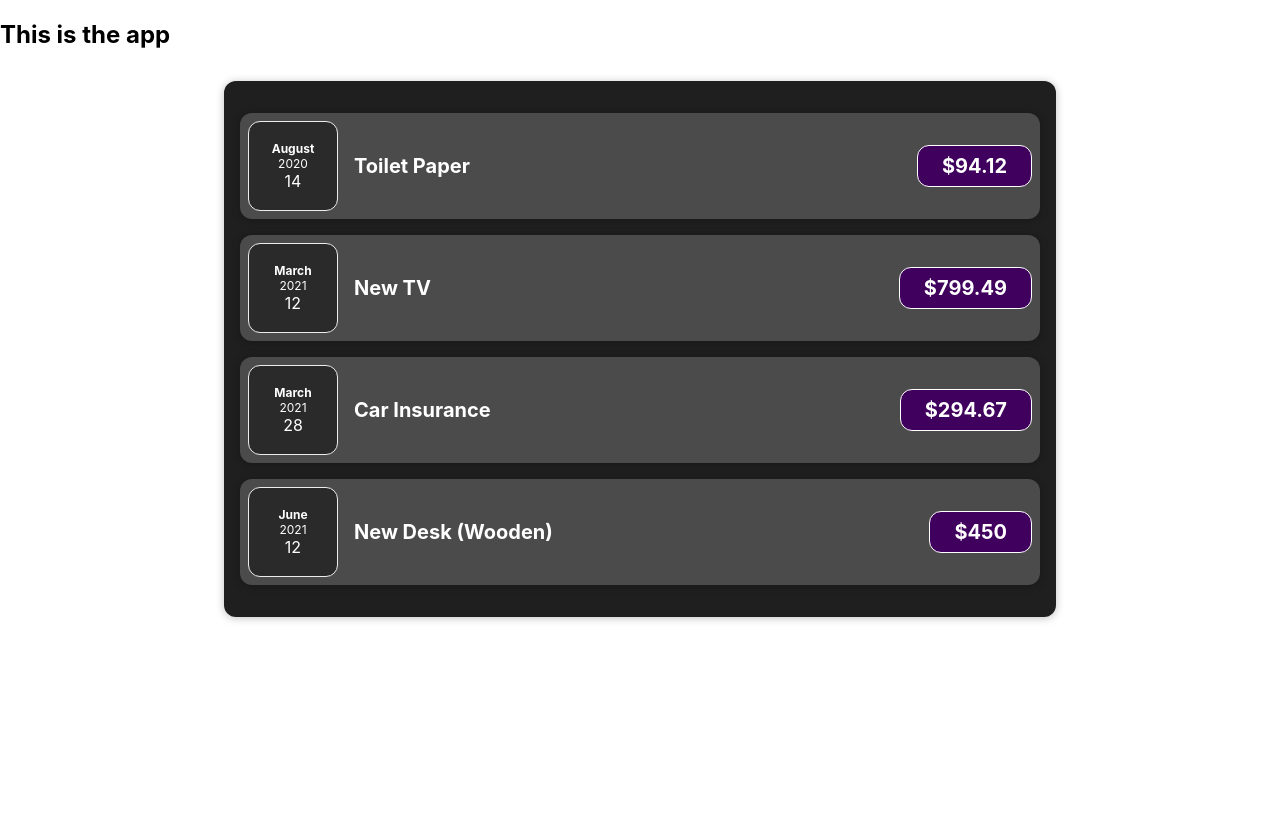
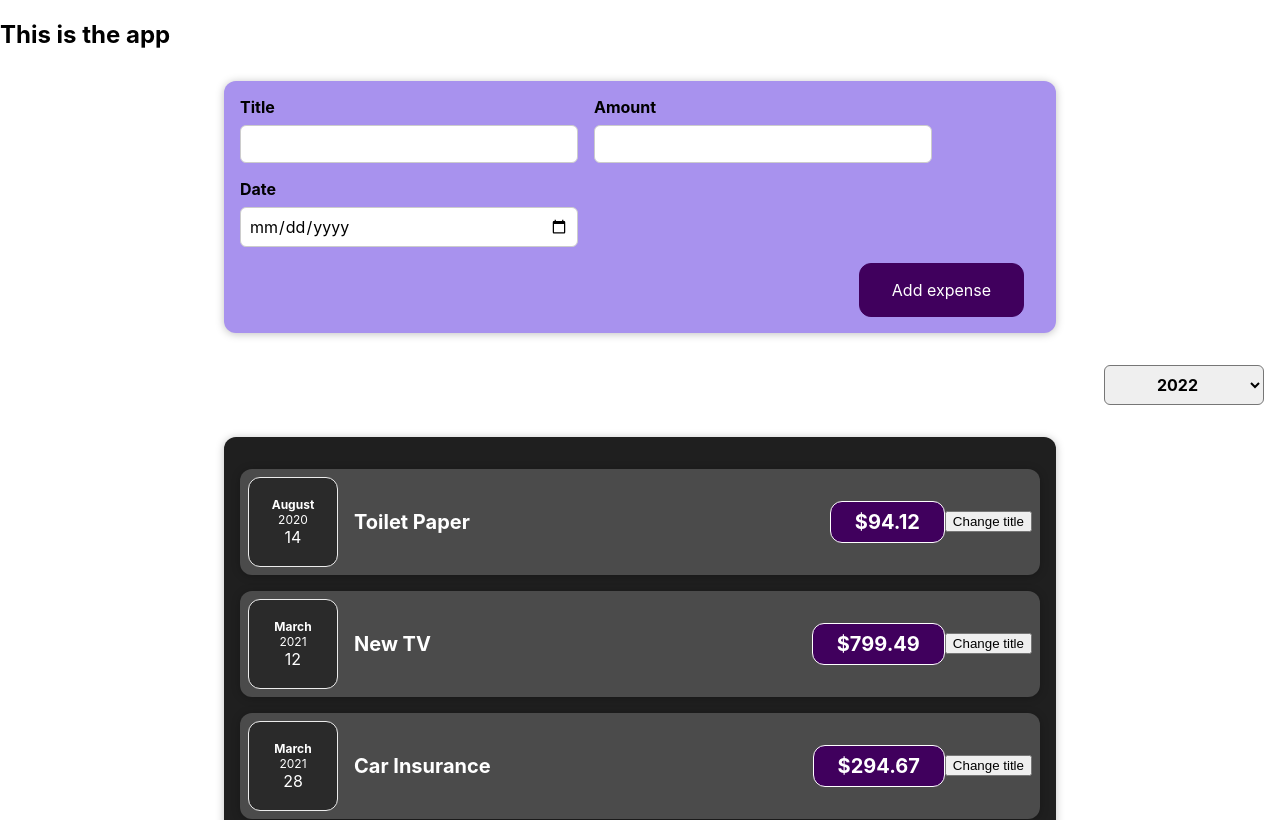
Before and after one commit to redidizzy/Expense-tracker, a React (Create React App) app: page / in a window 1280 px wide. Shown: the top 820 px of the page. Built offline with nearby package versions, Linux system fonts and the light colour scheme.

Commit message:
Add expenses form and expenses filter

```diff
--- a/src/App.js
+++ b/src/App.js
@@ -1,8 +1,10 @@
 import logo from "./logo.svg"
 import "./App.css"
 import Expenses from "./components/Expenses/Expenses"
+import NewExpense from "./components/NewExpense/NewExpense"
+import { useState } from "react"
 const App = () => {
-  const expenses = [
+  const expensesDummy = [
     {
       id: "e1",
       title: "Toilet Paper",
@@ -23,9 +25,17 @@
       date: new Date(2021, 5, 12),
     },
   ]
+  const [expenses, setExpenses] = useState(expensesDummy)
+
+  const addExpenseHandler = (expense) => {
+    console.log(expenses)
+    setExpenses([...expenses, expense])
+  }
+
   return (
     <div>
       <h2>This is the app</h2>
+      <NewExpense onExpenseAdd={addExpenseHandler} />
       <Expenses items={expenses} />
     </div>
   )
--- a/src/components/Expenses/ExpenseItem.js
+++ b/src/components/Expenses/ExpenseItem.js
@@ -1,16 +1,26 @@
+import { useState } from "react"
 import ExpenseDate from "./ExpenseDate"
 import Card from "../UI/Card"
 
 import "./ExpenseItem.css"
 
-const ExpenseItem = ({ title, amount, date }) => {
+const ExpenseItem = (props) => {
+  const { date, amount } = props
+  const [title, setTitle] = useState(props.title)
+
+  const clickHandler = () => {
+    setTitle("Updated !")
+    console.log(title)
+  }
+
   return (
     <Card className="expense-item">
       <ExpenseDate date={date} />
-      <div class="expense-item__description">
+      <div className="expense-item__description">
         <h2>{title}</h2>
         <div className="expense-item__price">${amount}</div>
       </div>
+      <button onClick={clickHandler}>Change title</button>
     </Card>
   )
 }
--- a/src/components/Expenses/Expenses.js
+++ b/src/components/Expenses/Expenses.js
@@ -3,9 +3,17 @@
 import Card from "../UI/Card"
 
 import "./Expenses.css"
+import ExpensesFilter from "../ExpensesFilter/ExpensesFilter"
+import { useState } from "react"
 
 const Expenses = ({ items }) => {
+  const [yearFilter, setYearFilter] = useState(null)
+  const changeYearFilterHandler = (year) => {
+    setYearFilter(yearFilter)
+  }
   return (
+    <div>
+      <ExpensesFilter onChangeYearFilter={changeYearFilterHandler} />
       <Card className="expenses">
         <ExpenseItem
           title={items[0].title}
@@ -28,6 +36,7 @@
           date={items[3].date}
         ></ExpenseItem>
       </Card>
+    </div>
   )
 }
 
--- /dev/null
+++ b/src/components/ExpensesFilter/ExpensesFilter.css
@@ -0,0 +1,24 @@
+.expenses-filter {
+  color: white;
+  padding: 0 1rem;
+}
+
+.expenses-filter__control {
+  display: flex;
+  width: 100%;
+  align-items: center;
+  justify-content: space-between;
+  margin: 1rem 0;
+}
+
+.expenses-filter label {
+  font-weight: bold;
+  margin-bottom: 0.5rem;
+}
+
+.expenses-filter select {
+  font: inherit;
+  padding: 0.5rem 3rem;
+  font-weight: bold;
+  border-radius: 6px;
+}
--- /dev/null
+++ b/src/components/ExpensesFilter/ExpensesFilter.js
@@ -0,0 +1,24 @@
+import "./ExpensesFilter.css"
+
+const ExpensesFilter = (props) => {
+  const changeYearFilterHandler = (event) => {
+    const chosenYear = event.target.value
+    console.log(chosenYear)
+    props.onChangeYearFilter(chosenYear)
+  }
+  return (
+    <div className="expenses-filter">
+      <div className="expenses-filter__control">
+        <label>Filter by year</label>
+        <select onChange={changeYearFilterHandler}>
+          <option value="2022">2022</option>
+          <option value="2021">2021</option>
+          <option value="2020">2020</option>
+          <option value="2019">2019</option>
+        </select>
+      </div>
+    </div>
+  )
+}
+
+export default ExpensesFilter
--- /dev/null
+++ b/src/components/NewExpense/ExpenseForm.css
@@ -0,0 +1,26 @@
+.new-expense__controls {
+  display: flex;
+  flex-wrap: wrap;
+  gap: 1rem;
+  margin-bottom: 1rem;
+  text-align: left;
+}
+
+.new-expense__control label {
+  font-weight: bold;
+  margin-bottom: 0.5rem;
+  display: block;
+}
+
+.new-expense__control input {
+  font: inherit;
+  padding: 0.5rem;
+  border-radius: 6px;
+  border: 1px solid #ccc;
+  width: 20rem;
+  max-width: 100%;
+}
+
+.new-expense__actions {
+  text-align: right;
+}
--- /dev/null
+++ b/src/components/NewExpense/ExpenseForm.js
@@ -0,0 +1,71 @@
+import { useState } from "react"
+import "./ExpenseForm.css"
+
+const ExpenseForm = (props) => {
+  const [enteredTitle, setEnteredTitle] = useState("")
+  const [enteredAmount, setEnteredAmount] = useState("")
+  const [enteredDate, setEnteredDate] = useState("")
+
+  const titleChangeHandler = (event) => {
+    setEnteredTitle(event.target.value)
+  }
+  const amountChangeHandler = (event) => {
+    setEnteredAmount(event.target.value)
+  }
+  const dateChangeHandler = (event) => {
+    setEnteredDate(event.target.value)
+  }
+  const submitHandler = (event) => {
+    event.preventDefault()
+    const expenseData = {
+      title: enteredTitle,
+      amount: enteredAmount,
+      date: new Date(enteredDate),
+    }
+
+    props.onExpenseSave(expenseData)
+
+    setEnteredTitle("")
+    setEnteredDate("")
+    setEnteredAmount("")
+  }
+  return (
+    <form onSubmit={submitHandler}>
+      <div className="new-expense__controls">
+        <div className="new-expense__control">
+          <label>Title</label>
+          <input
+            type="text"
+            value={enteredTitle}
+            onChange={titleChangeHandler}
+          />
+        </div>
+        <div className="new-expense__control">
+          <label>Amount</label>
+          <input
+            type="number"
+            min="0.01"
+            step="0.01"
+            value={enteredAmount}
+            onChange={amountChangeHandler}
+          />
+        </div>
+        <div className="new-expense__control">
+          <label>Date</label>
+          <input
+            type="date"
+            min="2021-01-01"
+            max="2023-01-01"
+            value={enteredDate}
+            onChange={dateChangeHandler}
+          />
+        </div>
+      </div>
+      <div className="new-expense__actions">
+        <button type="submit">Add expense</button>
+      </div>
+    </form>
+  )
+}
+
+export default ExpenseForm
--- /dev/null
+++ b/src/components/NewExpense/NewExpense.css
@@ -0,0 +1,38 @@
+.new-expense {
+  background-color: #a892ee;
+  padding: 1rem;
+  margin: 2rem auto;
+  width: 50rem;
+  max-width: 95%;
+  border-radius: 12px;
+  text-align: center;
+  box-shadow: 0 1px 8px rgba(0, 0, 0, 0.25);
+}
+
+.new-expense button {
+  font: inherit;
+  cursor: pointer;
+  padding: 1rem 2rem;
+  border: 1px solid #40005d;
+  background-color: #40005d;
+  color: white;
+  border-radius: 12px;
+  margin-right: 1rem;
+}
+
+.new-expense button:hover,
+.new-expense button:active {
+  background-color: #510674;
+  border-color: #510674;
+}
+
+.new-expense button.alternative {
+  color: #220131;
+  border-color: transparent;
+  background-color: transparent;
+}
+
+.new-expense button.alternative:hover,
+.new-expense button.alternative:active {
+  background-color: #ddb3f8;
+}
--- /dev/null
+++ b/src/components/NewExpense/NewExpense.js
@@ -0,0 +1,19 @@
+import ExpenseForm from "./ExpenseForm"
+import "./NewExpense.css"
+
+const newExpense = (props) => {
+  const expenseSaveHandler = (enteredExpenseData) => {
+    const expenseData = {
+      ...enteredExpenseData,
+      id: Math.random().toString(),
+    }
+    props.onExpenseAdd(expenseData)
+  }
+  return (
+    <div className="new-expense">
+      <ExpenseForm onExpenseSave={expenseSaveHandler} />
+    </div>
+  )
+}
+
+export default newExpense
--- a/src/components/UI/Card.js
+++ b/src/components/UI/Card.js
@@ -2,7 +2,7 @@
 
 const Card = ({ children, className }) => {
   const classes = "card " + className
-  return <div class={classes}>{children}</div>
+  return <div className={classes}>{children}</div>
 }
 
 export default Card
```
Lines whose indentation alone changed are shown as unchanged.
